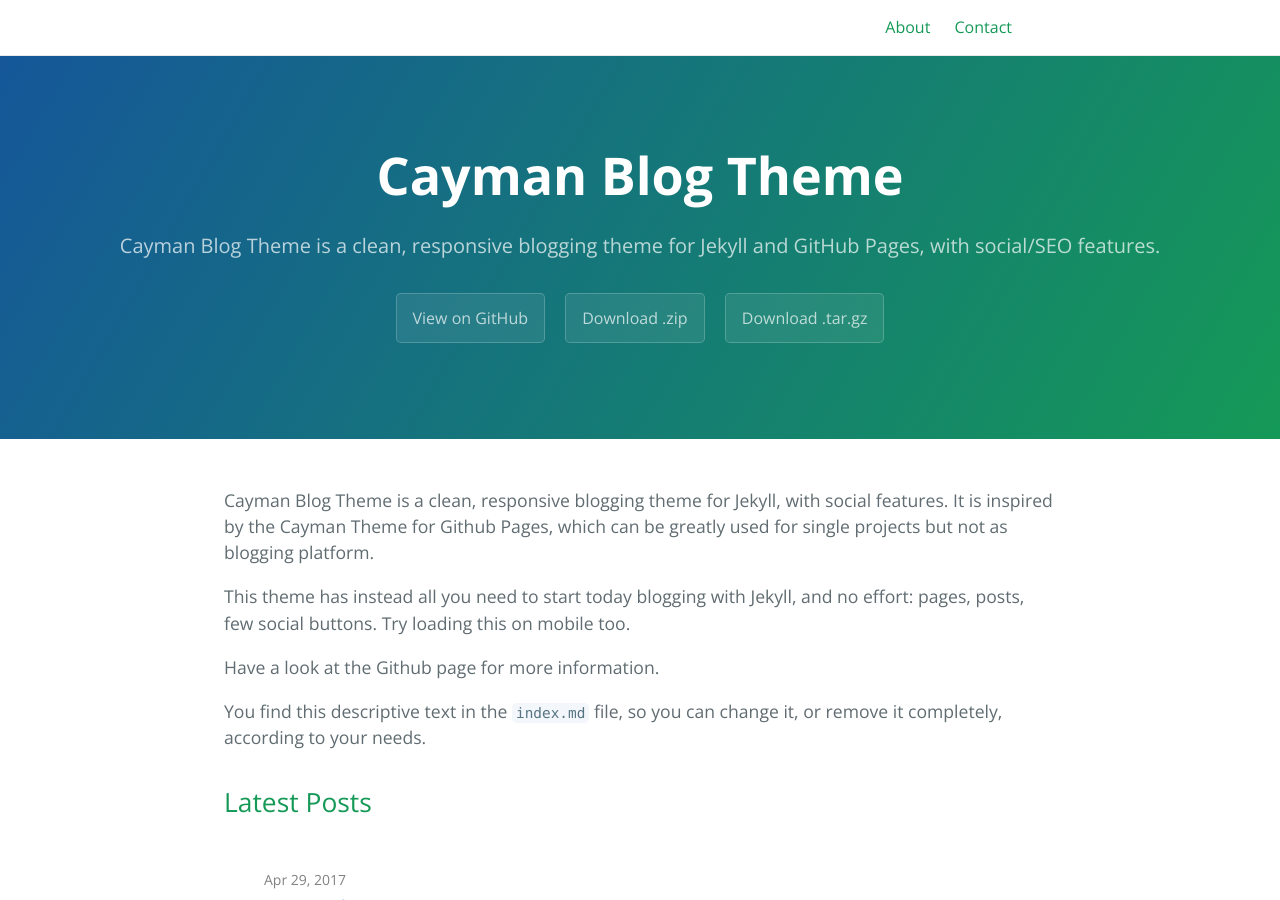
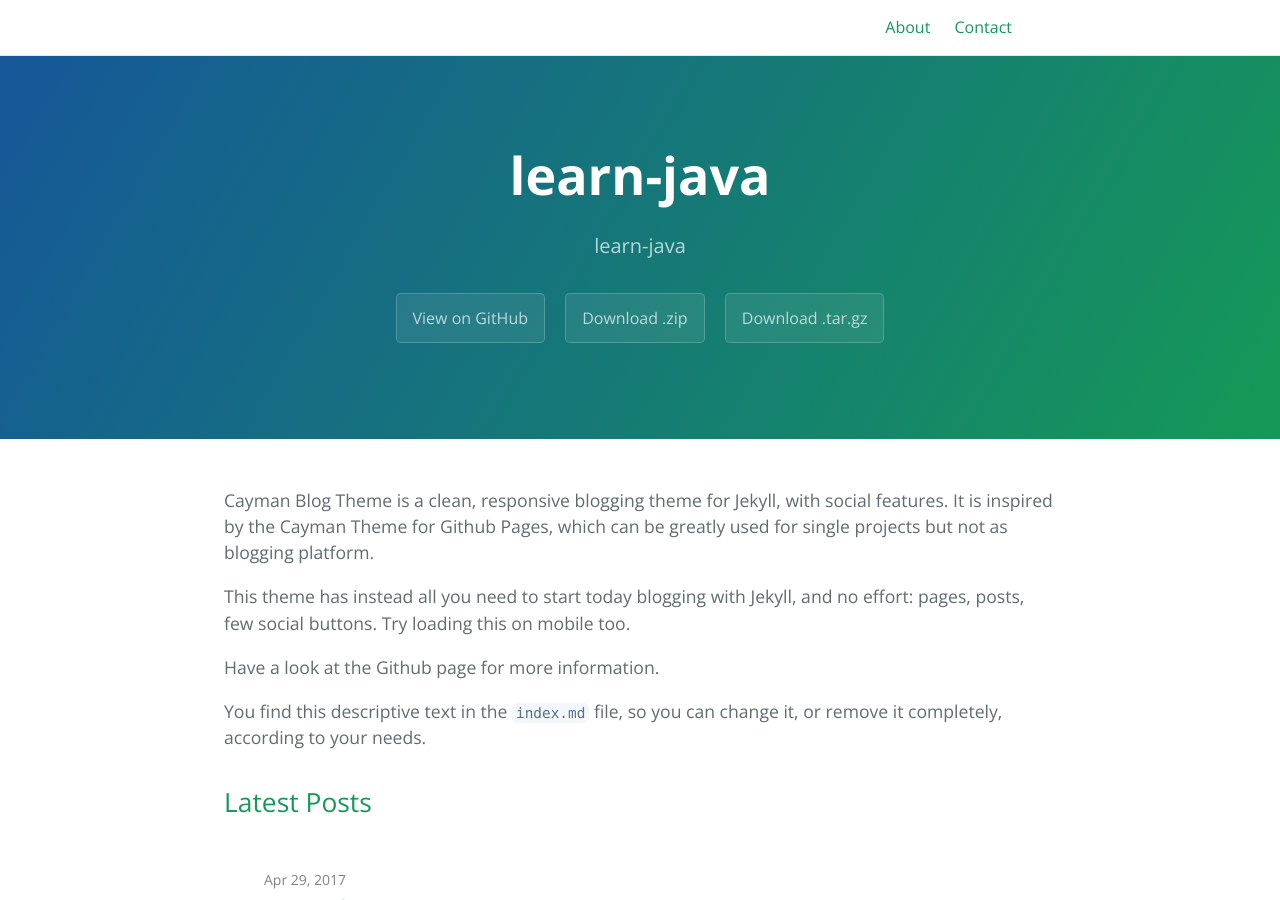
Before and after one commit to liangfujie/learn-java, a Jekyll site: the page built from index.md, in a window 1280 px wide and 900 px high. Built offline with Jekyll 4.4.1, drawn with Linux system fonts in a browser that asks for light colours.

Commit message:
fx config

```diff
--- a/_config.yml
+++ b/_config.yml
@@ -1,9 +1,9 @@
-title: Cayman Blog Theme
-description: Cayman Blog Theme is a clean, responsive blogging theme for Jekyll and GitHub Pages, with social/SEO features.
+title: learn-java
+description: learn-java
 show_downloads: true
 
-baseurl: "/cayman-blog" # change this to the subpath of your site, e.g. /blog. Leave it empty if you don't need it.
-url: "https://lorepirri.github.io" # change this to the base hostname & protocol for your site
+baseurl: "/learn-java" # change this to the subpath of your site, e.g. /blog. Leave it empty if you don't need it.
+url: "https://liangfujie.github.io" # change this to the base hostname & protocol for your site
 
 google_analytics:
 # cayman-blog date format
@@ -14,10 +14,10 @@ cayman-blog:
 theme: # leave it empty
 
 # social
-author: "Lore Pirri"
+author: "liangfujie"
 image: /thumbnail-jumbo.png
 twitter:
-  username: lorepirri
+  username: liangfujie
 #  site:
 facebook:
   #publisher: 1592372034171500
--- a/_layouts/default.html
+++ b/_layouts/default.html
@@ -26,7 +26,7 @@
     <link rel="canonical" href="{{ page.url | replace:'index.html','' | absolute_url }}">
 
     {% if site.gems contains "jekyll-feed" %}
-      <link rel="alternate" type="application/rss+xml" title="{{ site.title | escape }}" href="{{ "/feed.xml" | page.url }}">
+      <link rel="alternate" type="application/rss+xml" title="{{ site.title | escape }}" href="{{ "/feed.xml" | relative_url  }}">
     {% endif %}
 
     <link rel="shortcut icon" href="{{ site.url }}/favicon.ico">
@@ -37,7 +37,7 @@
 
 
     <link href='https://fonts.googleapis.com/css?family=Open+Sans:400,700' rel='stylesheet' type='text/css'>
-    <link rel="stylesheet" href="{{ '/assets/css/style.css?v=' | append: site.github.build_revision | page.url }}">
+    <link rel="stylesheet" href="{{ '/assets/css/style.css?v=' | append: site.github.build_revision | relative_url }}">
   </head>
   <body>
 
```
